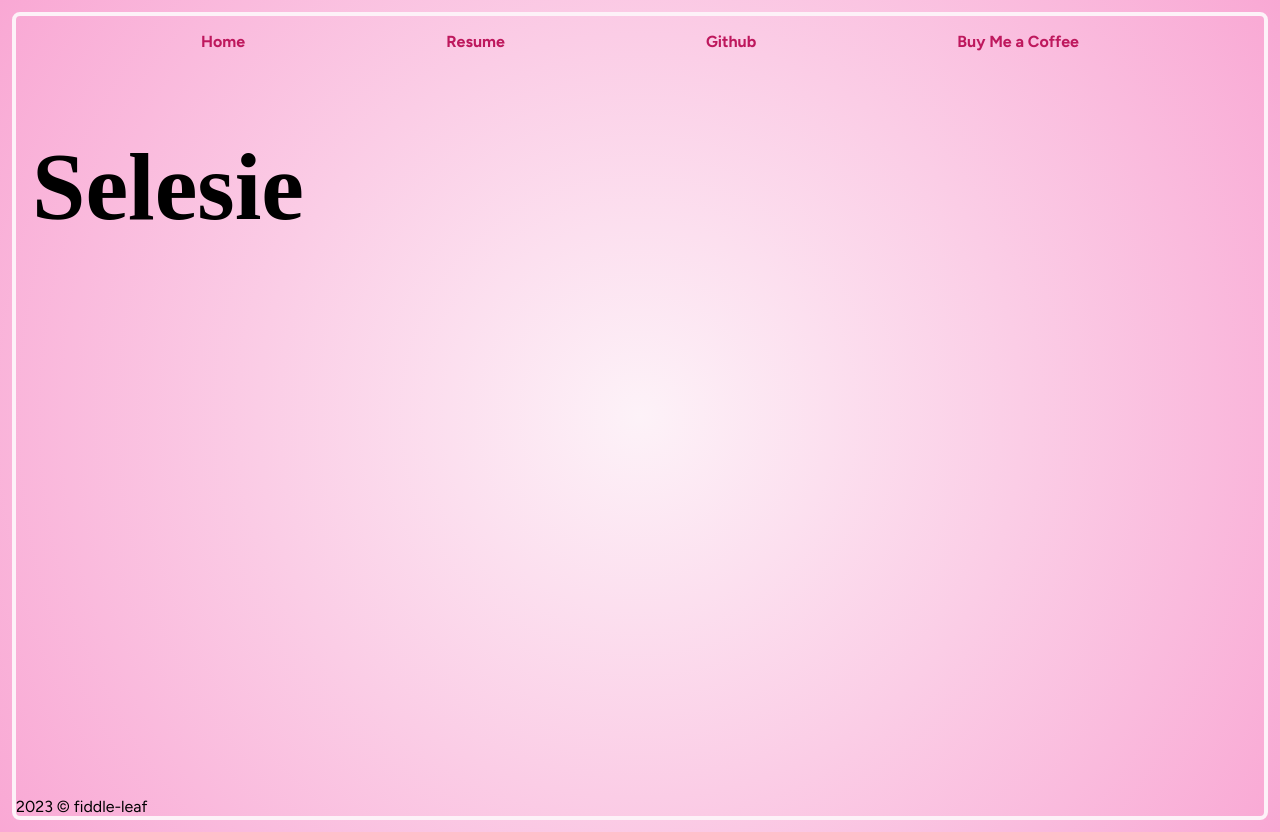
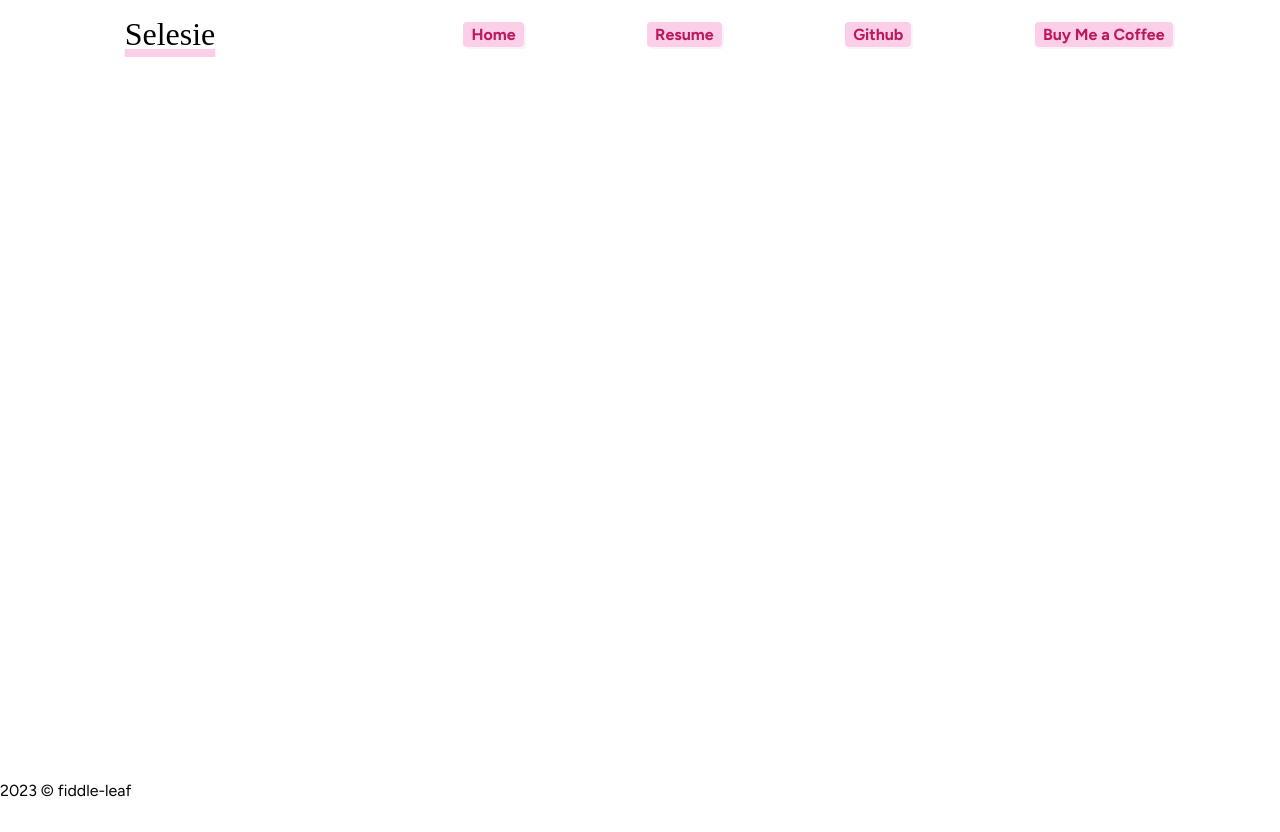
Before and after one commit to fiddle-leaf/selesie, a React (Create React App) app: page /selesie/ in a window 1280 px wide. After the commit the page ends 800 px from the top, so only its background shows below. Built offline with nearby package versions, Linux system fonts and the light colour scheme; a web font is replaced by a local one.

Commit message:
Finish styling header

```diff
--- a/src/config/_colors.sass
+++ b/src/config/_colors.sass
@@ -1,2 +1,3 @@
 $link: #be185d
-$border: #fdf2f8
+$bg: #fdf2f8
+$underline: #fbcfe8
--- a/src/index.css
+++ b/src/index.css
@@ -5,7 +5,6 @@ body {
   box-sizing: border-box;
   -webkit-font-smoothing: antialiased;
   -moz-osx-font-smoothing: grayscale;
-  background-image: radial-gradient(circle, #fdf2f8 0%, #f9a8d4 100%);
 }
 
 code {
--- a/src/layout/header/Header.js
+++ b/src/layout/header/Header.js
@@ -4,7 +4,10 @@ import styles from "./Header.module.sass";
 export default function Header() {
   return (
     <header className={styles.header}>
-      <nav className={styles.navbar}>
+      <div className={styles.title}>
+        <h1>Selesie</h1>
+      </div>
+      <nav>
         <ul className={styles.links}>
           <li>
             <NavLink to="/">Home</NavLink>
@@ -20,9 +23,6 @@ export default function Header() {
           </li>
         </ul>
       </nav>
-      <div className={styles.title}>
-        <h1>Selesie</h1>
-      </div>
     </header>
   );
 }
--- a/src/layout/header/Header.module.sass
+++ b/src/layout/header/Header.module.sass
@@ -1,9 +1,11 @@
 @use '../../config/_base' as *
 
 .header
-    @include flex(column nowrap)
+    @include flex(row nowrap)
+    align-items: center
 
-.navbar
+    nav
+        flex: 3
 
 
 .links
@@ -12,23 +14,36 @@
     list-style-type: none
     padding-inline: 0
 
+    li
+
     a
         color: $link
         text-decoration: none
         font-weight: 700
+        background: $underline
+        padding: $bit/6 $bit/2
+        border-radius: 4px
+        box-shadow: 2px 2px $bg
+        transition: 0.4s
 
     a:hover
-        text-decoration: underline 4px #fce7f3
-        text-underline-offset: 2px
-        text-underline-position: under
+        background: #fce7f3
+        outline: 1px solid $underline
+        transition: 0.4s
+
 
 .title
-    line-height: 100%
-    font:
-        family: $title
-        size: 3rem
-        weight: normal
+    display: flex
+    justify-content: center
+    flex: 1
+    padding: 1rem
 
-    flex: 0
-    padding: 1rem
-    margin-block: 0
+    h1
+        margin-block: 0
+        font:
+            family: $title
+            weight: 400
+            size: 2rem
+        text-decoration: underline $bit/2 $underline
+        text-underline-position: under
+        text-underline-offset: -4px
--- a/src/layout/layout.sass
+++ b/src/layout/layout.sass
@@ -6,10 +6,8 @@
         family: $text
         size: $bit
     min-height: 100vh
-    margin: $bit
-    //padding: $bit
-    outline: 4px solid $border
-    border-radius: $bit/4
+    outline: 4px solid #fff
+    border-radius: 1%
 
     header,
     footer
```
